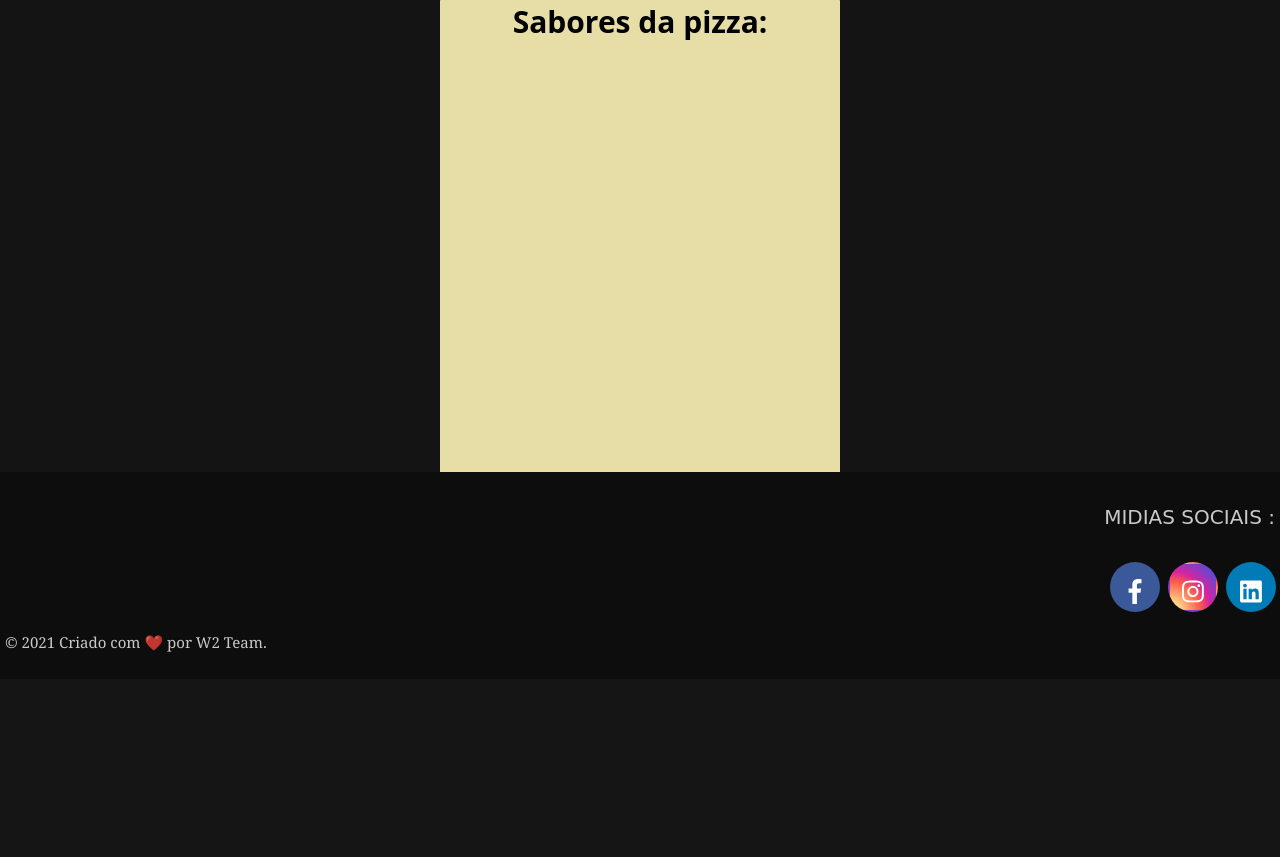
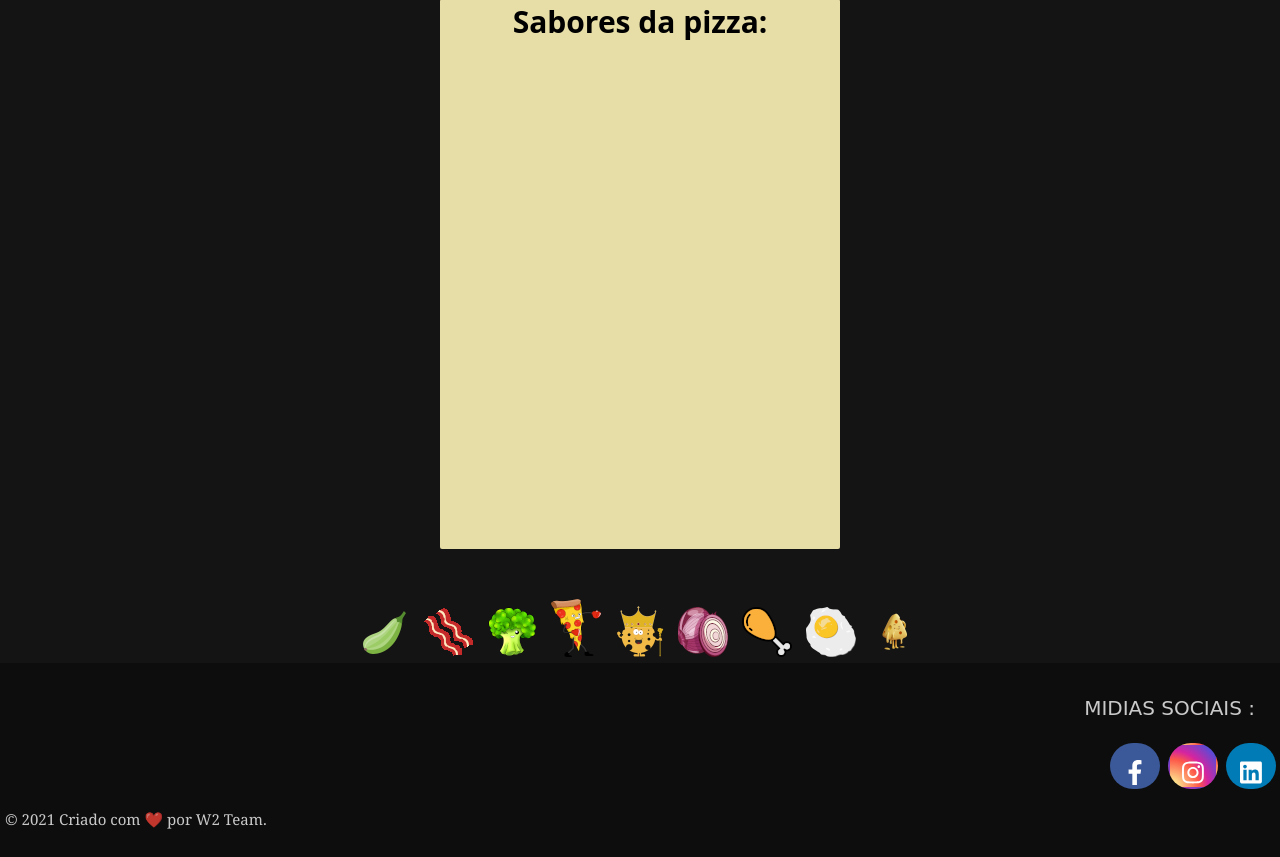
Before and after one commit to Guilherme-del/PizzariaPhp, a PHP site: page /personalizar in a window 1280 px wide. Shown: the part 121-978 px from the top of the page. Before the commit the page ends 773 px from the top, so only its background shows below. Run offline with PHP 8.4, Linux system fonts and the light colour scheme; some libraries are stand-ins or nearby versions; some web fonts are replaced.

Commit message:
v 0.4
figures

```diff
--- a/Style/Pedidos-personalizados.css
+++ b/Style/Pedidos-personalizados.css
@@ -137,7 +137,6 @@
     bottom: 0;
     width: 100%;
     padding: 10px 0;
-    position: fixed;
 }
 
 textarea {
@@ -146,8 +145,8 @@
 
 p.textmid {
     color: rgba(255, 255, 255, 0.781);
-    padding-right: 5px;
-    padding-bottom: 10px;
+    padding-right: 25px;
+    padding-bottom: 0px;
     font-family: 'Modak', cursive;
     font-size: 20px;
     text-align: right;
@@ -185,7 +184,7 @@
     position: relative;
     cursor: pointer;
     width: 3.125rem;
-    height: 3.125rem;
+    height: 2.925rem;
     border: 0.125rem solid transparent;
     padding: 0;
     text-decoration: none;
@@ -200,11 +199,18 @@
     margin-bottom: 0.25rem;
 }
 
-.rounded-social-buttons .social-button:hover,
+
+/* .rounded-social-buttons .social-button:hover,
 .rounded-social-buttons .social-button:focus {
     -webkit-transform: rotate(360deg);
     -ms-transform: rotate(360deg);
-    transform: rotate(360deg);
+    transform: rotate(360deg);}*/
+
+
+/* ROTAÇAO*/
+
+main img {
+    padding-inline: 5px;
 }
 
 .rounded-social-buttons .social-button.facebook {
--- a/js/personaliza.js
+++ b/js/personaliza.js
@@ -25,4 +25,5 @@
     }, 0);
 
     console.log(sum);
+    console.log(Totais);
 }
--- a/view/Index.php
+++ b/view/Index.php
@@ -6,6 +6,7 @@
     <title>Pizzaria hi-tech</title>
     <link rel="shortcut icon" href="https://image.flaticon.com/icons/png/512/2821/2821801.png" type="image/x-icon">
     <link rel="stylesheet" href="/Style/main.css">
+
 </head>
 
 <body>
--- a/view/personalizar.php
+++ b/view/personalizar.php
@@ -36,15 +36,15 @@
   </div>
 
 <div id = "ingrediente">
-<input type="checkbox" onclick="adicionar('Abobrinha')">Abobrinha
-<input type="checkbox" onclick="adicionar('Bacon')">Bacon
-<input type="checkbox" onclick="adicionar('Brócolis')">Brócolis
-<input type="checkbox" onclick="adicionar('Calabresa')">Calabresa
-<input type="checkbox" onclick="adicionar('Catupiry')">Catupiry
-<input type="checkbox" onclick="adicionar('Cebola')">Cebola
-<input type="checkbox" onclick="adicionar('Frango')">Frango
-<input type="checkbox" onclick="adicionar('Ovo')">ovo
-<input type="checkbox" onclick="adicionar('Ovo')">Queijo
+<abbr title="Abobrinha 3.5 reais"><img src="/Imgs/Abobrinha.png" onclick="adicionar('Abobrinha')"></abbr>
+<abbr title="Bacon 8.25 reais"><img src="/Imgs/bacon.png" onclick="adicionar('Bacon')"></abbr>
+<abbr title="Brocolis 5.2 reais"><img src="/Imgs/Brocolis2.png" onclick="adicionar('Brocolis')"></abbr>
+<abbr title="Calabresa 7.5 reais"><img src="/Imgs/Calabresa2.png" onclick="adicionar('Calabresa')"></abbr>
+<abbr title="Catupiry 5.5 reais"><img src="/Imgs/catupiry.png" onclick="adicionar('Catupiry')"></abbr>
+<abbr title="Cebola 4.99 reais"><img src="/Imgs/cebola.png" onclick="adicionar('Cebola')"></abbr>
+<abbr title="Frango 6.5 reais"><img src="/Imgs/frango2.png" onclick="adicionar('Frango')"></abbr>
+<abbr title="Ovo 3.99 reais"><img src="/Imgs/ovo.png" onclick="adicionar('Ovo')"></abbr>
+<abbr title="Queijo 6.5 reais"><img src="/Imgs/queijo.png" onclick="adicionar('Queijo')"></abbr>
 </div>
 </main>
 
```
Also changed, not shown: Style/Pedidos-prontos.css (+8 -6 lines), Style/main.css (+10 -7 lines), Imgs/Abobrinha.png (added), Imgs/Brocolis2.png (added), Imgs/Calabresa2.png (added), Imgs/bacon.png (added), Imgs/catupiry.png (added), Imgs/cebola.jpg (added), Imgs/cebola.png (added), Imgs/frango2.png (added), Imgs/ovo.png (added), Imgs/queijo.png (added).
